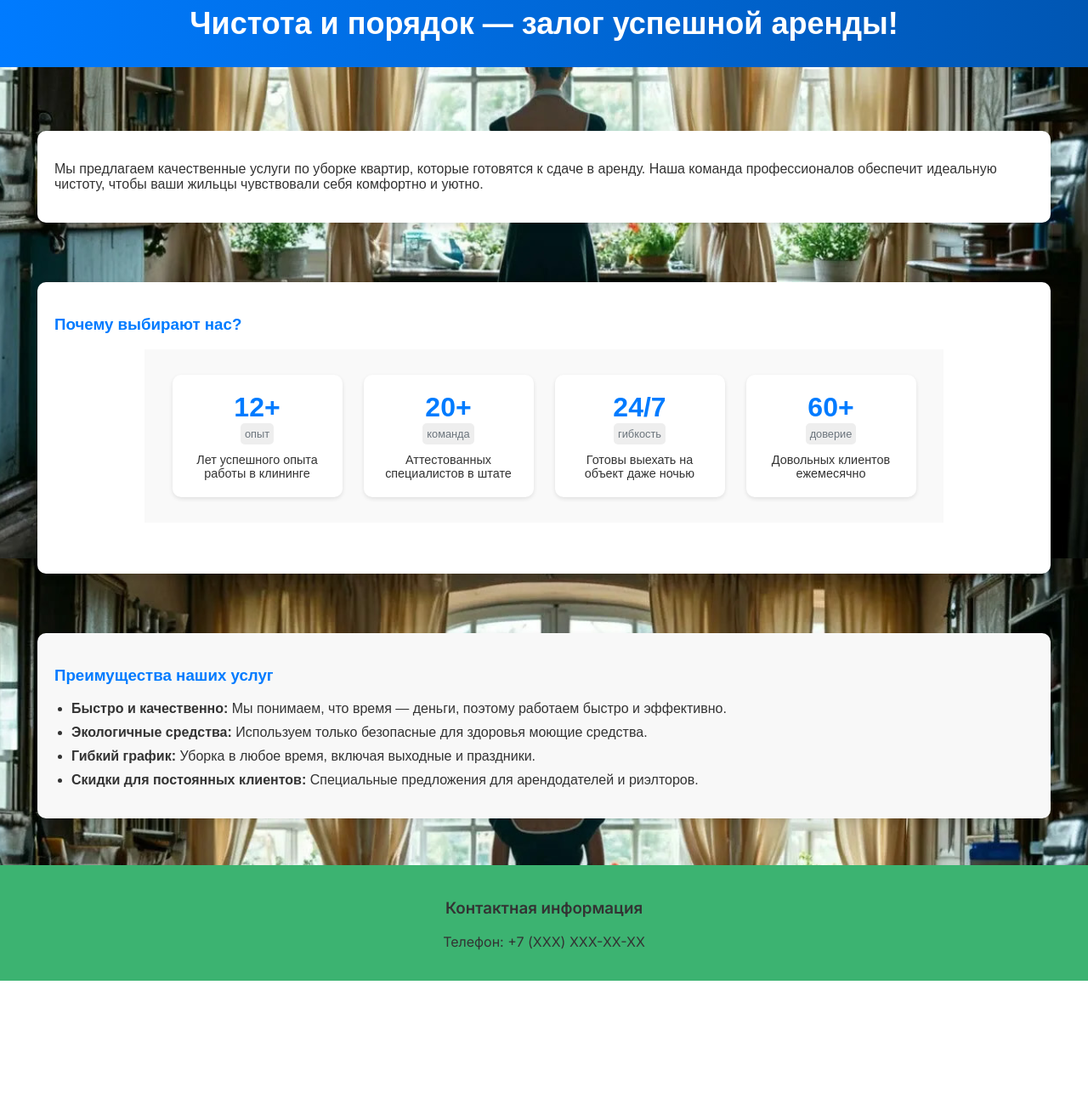
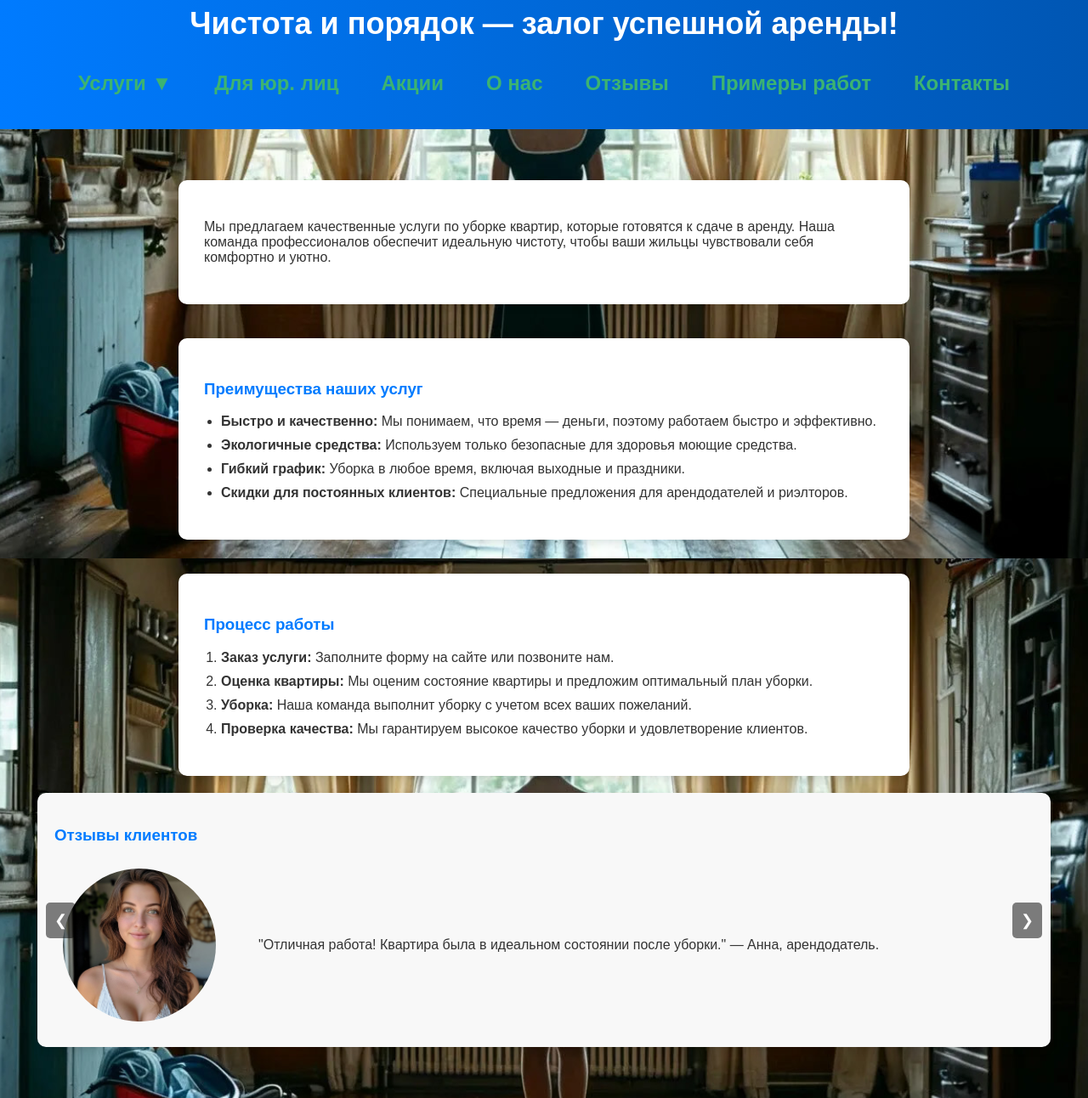
Before and after one commit to draffy/cleaning-landing, a plain HTML site: page index.html in a window 1280 px wide. Shown: the part 143-1435 px from the top of the page at 85% size. Before the commit the page ends 1297 px from the top, so only its background shows below. Drawn offline with Linux system fonts and the light colour scheme.

Commit message:
Add files via upload

```diff
--- a/index.html
+++ b/index.html
@@ -25,73 +25,75 @@
             margin-bottom: 40px;
         }
 
-        section {
-            margin: 35px auto;
-            max-width: 1200px;
-            padding: 20px;
+        /* Меню навигации */
+        nav {
+            margin-top: 15px;
         }
 
-        /* СТАТИСТИКА */
-        .stats-container {
+        .menu {
+            list-style: none;
+            padding: 0;
+            margin: 0;
             display: flex;
-            justify-content: space-around;
-            padding: 20px;
-            background-color: #f9f9f9;
-            max-width: 900px;
-            margin: 0 auto 40px auto;
-            flex-wrap: wrap;
+            justify-content: center;
+            gap: 20px;
         }
 
-        .stat-card {
-            background-color: #fff;
-            border-radius: 10px;
-            padding: 20px;
-            text-align: center;
-            box-shadow: 0 2px 5px rgba(0, 0, 0, 0.1);
-            width: 200px;
-            box-sizing: border-box;
-            margin: 10px;
-        }
-
-        .stat-number {
-            color: #007bff;
-            font-size: 2rem;
-            font-weight: bold;
-        }
-
-        .stat-title {
-            color: #6c757d;
-            font-size: 0.8rem;
-            margin-bottom: 10px;
-            background-color: #eee;
-            border-radius: 5px;
-            padding: 5px;
+        .menu li {
+            position: relative;
             display: inline-block;
         }
 
-        .stat-description {
-            font-size: 0.9rem;
+        .menu a {
+            text-decoration: none;
+            font-weight: bold;
+            color: #3CB371;
+            padding: 10px 15px;
+            border-radius: 5px;
+            transition: background 0.3s, color 0.3s;
+            display: block;
         }
 
-        @media (max-width: 768px) {
-            .stats-container {
-                flex-direction: column;
-                align-items: center;
-            }
-            .stat-card {
-                width: 90%;
-                margin-bottom: 15px;
-            }
+        .menu a:hover {
+            background: #3CB371;
+            color: white;
         }
 
-        /* ПРЕИМУЩЕСТВА */
-        #advantages {
-            background-color: #f8f8f8;
-            border-radius: 10px;
-            padding: 20px;
+        /* Выпадающее меню */
+        .submenu {
+            display: none;
+            position: absolute;
+            top: 100%;
+            left: 0;
+            background: white;
+            box-shadow: 0 4px 6px rgba(0, 0, 0, 0.1);
+            list-style: none;
+            padding: 0;
+            margin: 0;
+            border-radius: 5px;
+            min-width: 200px;
         }
 
-        /* Футер */
+        .submenu li {
+            display: block;
+        }
+
+        .submenu a {
+            padding: 10px;
+            white-space: nowrap;
+            color: #3CB371;
+            text-align: left;
+        }
+
+        .submenu a:hover {
+            background: #3CB371;
+            color: white;
+        }
+
+        .menu li:hover .submenu {
+            display: block;
+        }
+
         footer {
             background-color: #3CB371;
             color: white;
@@ -115,40 +117,30 @@
     <header>
         <h1>Профессиональная уборка квартир перед сдачей в аренду!</h1>
         <h2>Чистота и порядок — залог успешной аренды!</h2>
+        <nav>
+            <ul class="menu">
+                <li>
+                    <a href="services.html">Услуги ▼</a>
+                    <ul class="submenu">
+                        <li><a href="cleaning.html">Уборка помещений</a></li>
+                        <li><a href="windows.html">Мытье окон и балконов</a></li>
+                        <li><a href="chemclean.html">Химчистка</a></li>
+                    </ul>
+                </li>
+                <li><a href="business.html">Для юр. лиц</a></li>
+                <li><a href="promo.html">Акции</a></li>
+                <li><a href="about.html">О нас</a></li>
+                <li><a href="reviews.html">Отзывы</a></li>
+                <li><a href="portfolio.html">Примеры работ</a></li>
+                <li><a href="contacts.html">Контакты</a></li>
+            </ul>
+        </nav>
     </header>
 
     <section id="services">
         <p>Мы предлагаем качественные услуги по уборке квартир, которые готовятся к сдаче в аренду. Наша команда профессионалов обеспечит идеальную чистоту, чтобы ваши жильцы чувствовали себя комфортно и уютно.</p>
     </section>
 
-    <!-- Раздел со статистикой -->
-    <section id="stats">
-        <h3>Почему выбирают нас?</h3>
-        <div class="stats-container">
-            <div class="stat-card">
-                <div class="stat-number">12+</div>
-                <div class="stat-title">опыт</div>
-                <div class="stat-description">Лет успешного опыта работы в клининге</div>
-            </div>
-            <div class="stat-card">
-                <div class="stat-number">20+</div>
-                <div class="stat-title">команда</div>
-                <div class="stat-description">Аттестованных специалистов в штате</div>
-            </div>
-            <div class="stat-card">
-                <div class="stat-number">24/7</div>
-                <div class="stat-title">гибкость</div>
-                <div class="stat-description">Готовы выехать на объект даже ночью</div>
-            </div>
-            <div class="stat-card">
-                <div class="stat-number">60+</div>
-                <div class="stat-title">доверие</div>
-                <div class="stat-description">Довольных клиентов ежемесячно</div>
-            </div>
-        </div>
-    </section>
-
-    <!-- Преимущества -->
     <section id="advantages">
         <h3>Преимущества наших услуг</h3>
         <ul>
@@ -159,9 +151,68 @@
         </ul>
     </section>
 
+    <section id="process">
+        <h3>Процесс работы</h3>
+        <ol>
+            <li><strong>Заказ услуги:</strong> Заполните форму на сайте или позвоните нам.</li>
+            <li><strong>Оценка квартиры:</strong> Мы оценим состояние квартиры и предложим оптимальный план уборки.</li>
+            <li><strong>Уборка:</strong> Наша команда выполнит уборку с учетом всех ваших пожеланий.</li>
+            <li><strong>Проверка качества:</strong> Мы гарантируем высокое качество уборки и удовлетворение клиентов.</li>
+        </ol>
+    </section>
+
+    <section id="reviews">
+        <h3>Отзывы клиентов</h3>
+        <div class="carousel-container" id="carousel">
+            <div class="carousel-item">
+                <img src="client1.jpg" alt="Client 1">
+                <p>"Отличная работа! Квартира была в идеальном состоянии после уборки." — Анна, арендодатель.</p>
+            </div>
+            <div class="carousel-item">
+                <img src="client2.jpg" alt="Client 2">
+                <p>"Быстро, качественно и недорого! Рекомендую!" — Сергей, риэлтор.</p>
+            </div>
+            <div class="carousel-item">
+                <img src="client3.jpg" alt="Client 3">
+                <p>"Очень довольна результатом! Квартира блестела, и мы сдали её намного быстрее." — Екатерина, арендодатель.</p>
+            </div>
+        </div>
+        <button class="carousel-button carousel-button-prev" id="prevBtn">&#10094;</button>
+        <button class="carousel-button carousel-button-next" id="nextBtn">&#10095;</button>
+    </section>
+
     <footer>
         <h3>Контактная информация</h3>
         <p>Телефон: +7 (XXX) XXX-XX-XX</p>
     </footer>
+
+    <script>
+        let currentIndex = 0;
+        const items = document.querySelectorAll('.carousel-item');
+        const prevBtn = document.getElementById('prevBtn');
+        const nextBtn = document.getElementById('nextBtn');
+
+        function showItem(index) {
+            const totalItems = items.length;
+            if (index >= totalItems) currentIndex = 0;
+            if (index < 0) currentIndex = totalItems - 1;
+
+            items.forEach((item, i) => {
+                item.style.transform = `translateX(${(i - currentIndex) * 100}%)`;
+            });
+        }
+
+        prevBtn.addEventListener('click', () => {
+            currentIndex--;
+            showItem(currentIndex);
+        });
+
+        nextBtn.addEventListener('click', () => {
+            currentIndex++;
+            showItem(currentIndex);
+        });
+
+        showItem(currentIndex);
+    </script>
 </body>
 </html>
```
